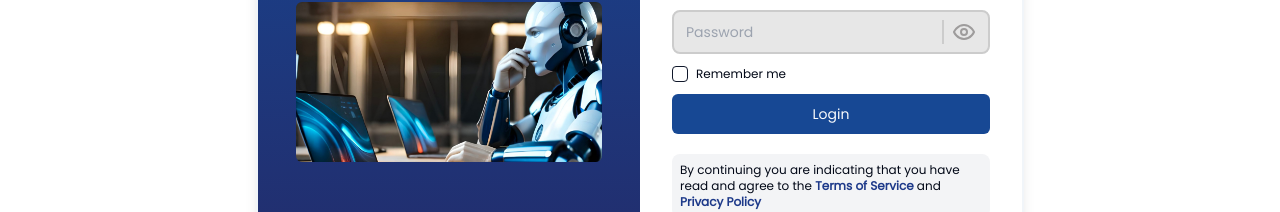
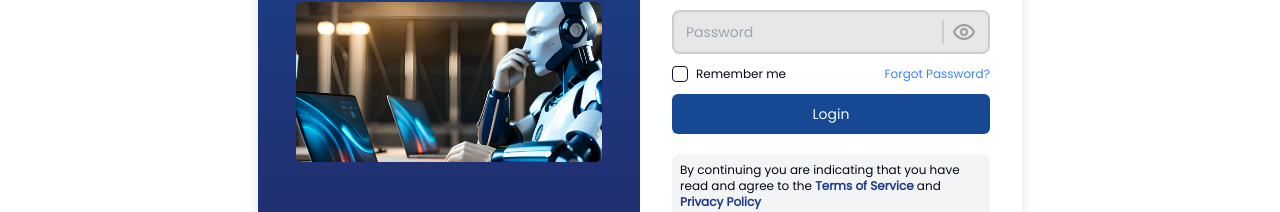
Before and after one commit to sabinss/ai-assistant-frontend, a Next.js app: page /auth/signin in a window 1280 px wide. Shown: the part 340-552 px from the top of the page. Built offline with nearby package versions, Linux system fonts and the light colour scheme; no server answers.

Commit message:
forgot password implementaion

```diff
--- a/src/app/auth/signin/page.tsx
+++ b/src/app/auth/signin/page.tsx
@@ -128,8 +128,16 @@ export default function page() {
           </span>
         )}
 
-        <div className="flex items-center text-xs">
-          <Checkbox /> <span className="ml-2">Remember me</span>
+        <div className="flex items-center justify-between text-xs">
+          <div className="flex items-center">
+            <Checkbox /> <span className="ml-2">Remember me</span>
+          </div>
+          <Link
+            href="/auth/forgot-password"
+            className="text-blue-500 hover:underline"
+          >
+            Forgot Password?
+          </Link>
         </div>
 
         {isSubmitting && (
```
